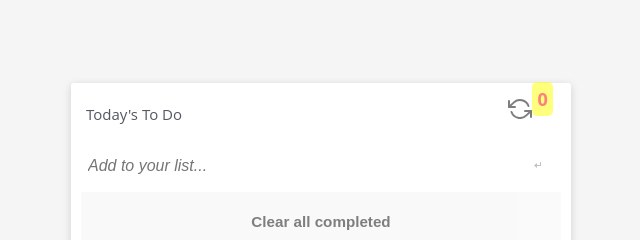
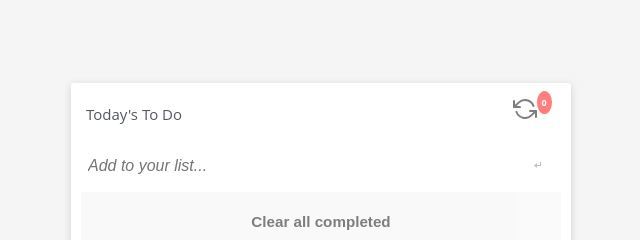
Before and after one commit to SSEKPIUS/Microverse-ToDo-list, a website built with webpack: page src/index.html in a window 1280 px wide. Shown: the part 238-478 px from the top of the page, 319-959 px from the left. Built offline with nearby package versions, Linux system fonts and the light colour scheme.

Commit message:
Update style.css

```diff
--- a/src/style.css
+++ b/src/style.css
@@ -70,14 +70,15 @@ section {
 
 .refresh::after {
   content: attr(data-after);
-  background-color: yellow;
-  color: red;
+  background-color: red;
+  color: white;
   font-weight: bold;
   padding: 5px;
-  border-radius: 5px;
+  border-radius: 50%;
   position: relative;
   top: -65px;
   right: -24px;
+  font-size: 0.5em;
 }
 
 .list-add {
```
